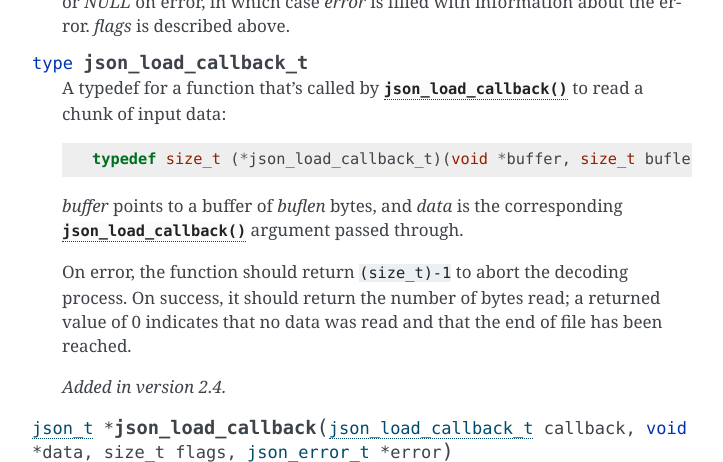
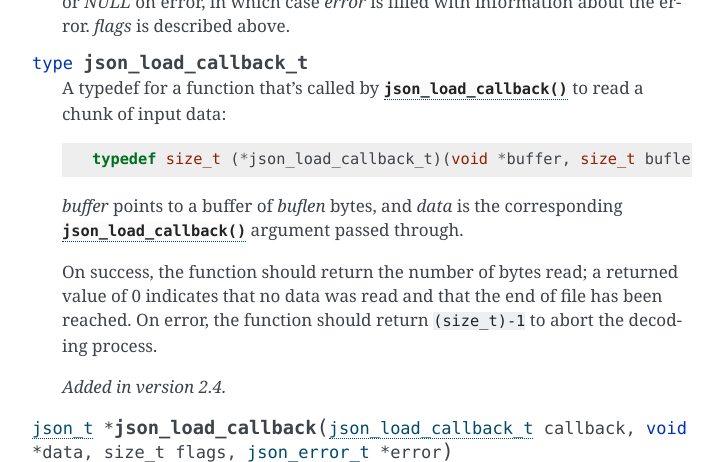
Before and after one commit to akheron/jansson, a Sphinx documentation site: the page built from doc/apiref.rst, in a window 1280 px wide and 900 px high, scrolled down 19675 px, cut to the strip 0-462 px from the top of the window. Shown: the whole strip, without its empty margins (388-1111 px from the left). Built offline with Sphinx 7.4.7, drawn with Linux system fonts in a browser that asks for light colours.

Commit message:
Mention success first in json_load_callback_t docs

```diff
--- a/doc/apiref.rst
+++ b/doc/apiref.rst
@@ -993,10 +993,10 @@
    *buffer* points to a buffer of *buflen* bytes, and *data* is the
    corresponding :func:`json_load_callback()` argument passed through.
 
-   On error, the function should return ``(size_t)-1`` to abort the
-   decoding process. On success, it should return the number of bytes read;
-   a returned value of 0 indicates that no data was read and that the end of
-   file has been reached.
+   On success, the function should return the number of bytes read; a
+   returned value of 0 indicates that no data was read and that the
+   end of file has been reached. On error, the function should return
+   ``(size_t)-1`` to abort the decoding process.
 
    .. versionadded:: 2.4
 
```
